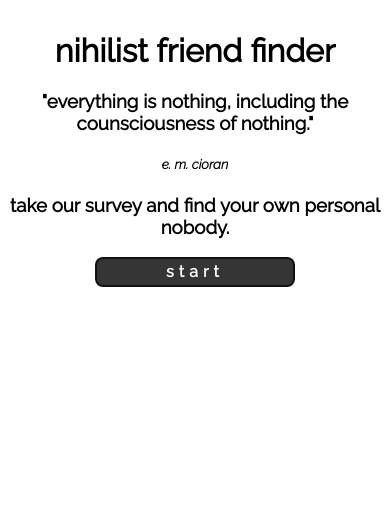
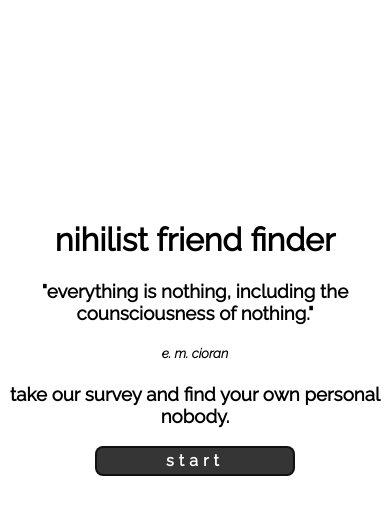
Before and after one commit to ngolba/FriendFinder, a website: page app/public/home.html in a window 390 px wide. Drawn offline with nearby package versions, Linux system fonts and the light colour scheme.

Commit message:
Vertical align mobile optimization.

```diff
--- a/app/public/home.html
+++ b/app/public/home.html
@@ -14,8 +14,15 @@
         }
 
         .container {
-            margin: 2em auto;
+            margin: auto;
+            height: fit-content;
+            min-height: 250px;
             width: 100%;
+            position:absolute;
+            top: 0;
+            left: 0;
+            right: 0;
+            bottom: 20%;
             max-width: 750px;
         }
 
@@ -53,8 +60,6 @@
 
 <body>
     <div class="container">
-
-
         <div id='header'>
             <h1>nihilist friend finder</h1>
             <h3>"everything is nothing, including the counsciousness of nothing."</h3>
@@ -64,15 +69,12 @@
             <h3>take our survey and find your own personal nobody.</h3>
             <button id='startBtn'>start</button>
         </div>
-
-
     </div>
 </body>
 
 <script src="https://code.jquery.com/jquery-3.3.1.min.js" integrity="sha256-FgpCb/KJQlLNfOu91ta32o/NMZxltwRo8QtmkMRdAu8="
     crossorigin="anonymous"></script>
 <script type="text/javascript">
-
     $(document).ready(() => {
         $('#header').delay(300).fadeIn(1000);
         $('#homeBody').delay(2000).fadeIn(1000);
```
Also changed, not shown: app/public/survey.html (+10 -4 lines).
